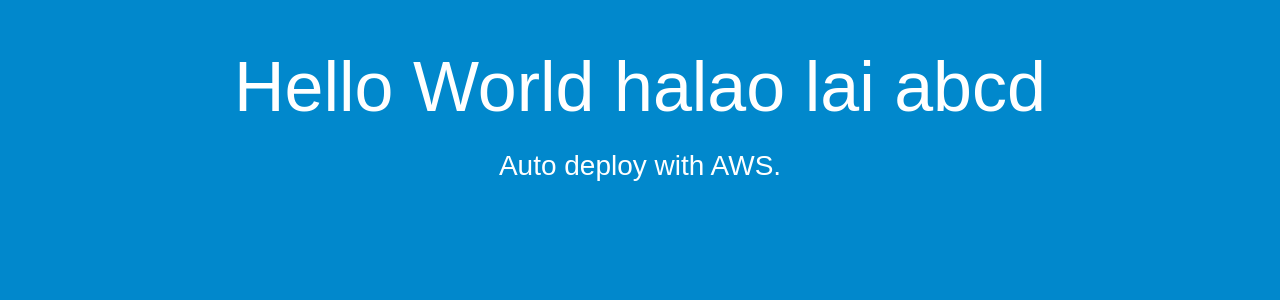
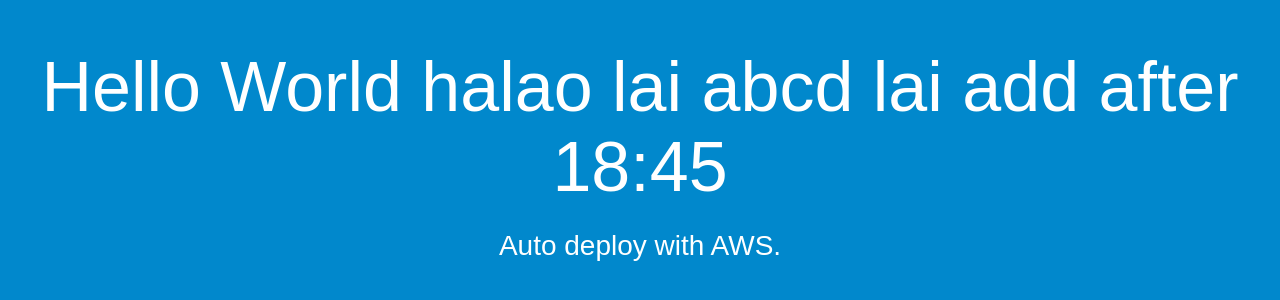
Before and after one commit to lai-2/test-ci-cd, a plain HTML site: page index.html in a window 1280 px wide. Drawn offline with Linux system fonts and the light colour scheme.

Commit message:
add after 18:45

```diff
--- a/index.html
+++ b/index.html
@@ -26,7 +26,7 @@
 </head>
 <body>
   <div align="center">
-    <h1>Hello World halao lai abcd</h1>
+    <h1>Hello World halao lai abcd lai add after 18:45</h1>
     <h2>Auto deploy with AWS.</h2>
   </div>
 </body>
```
